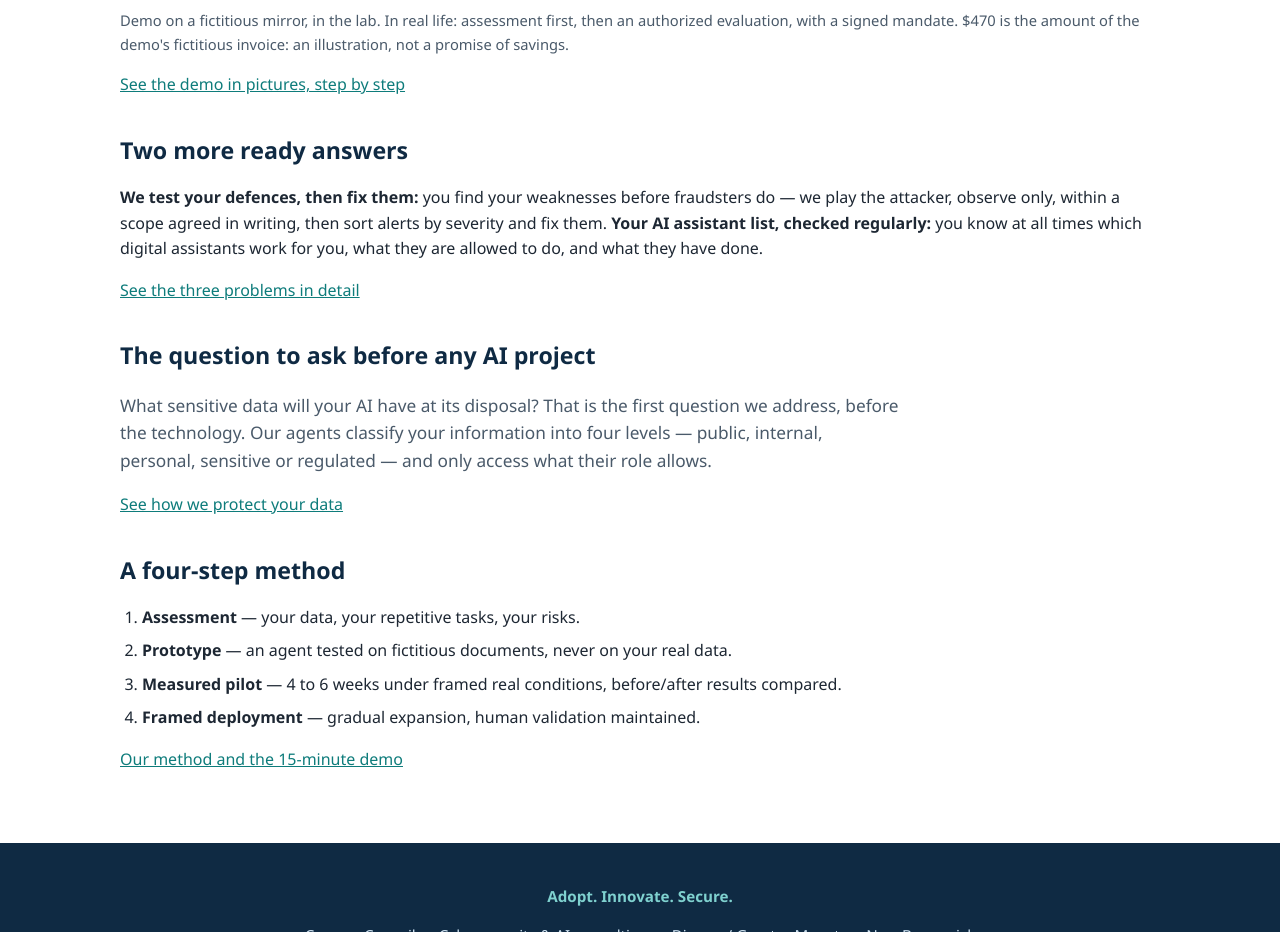
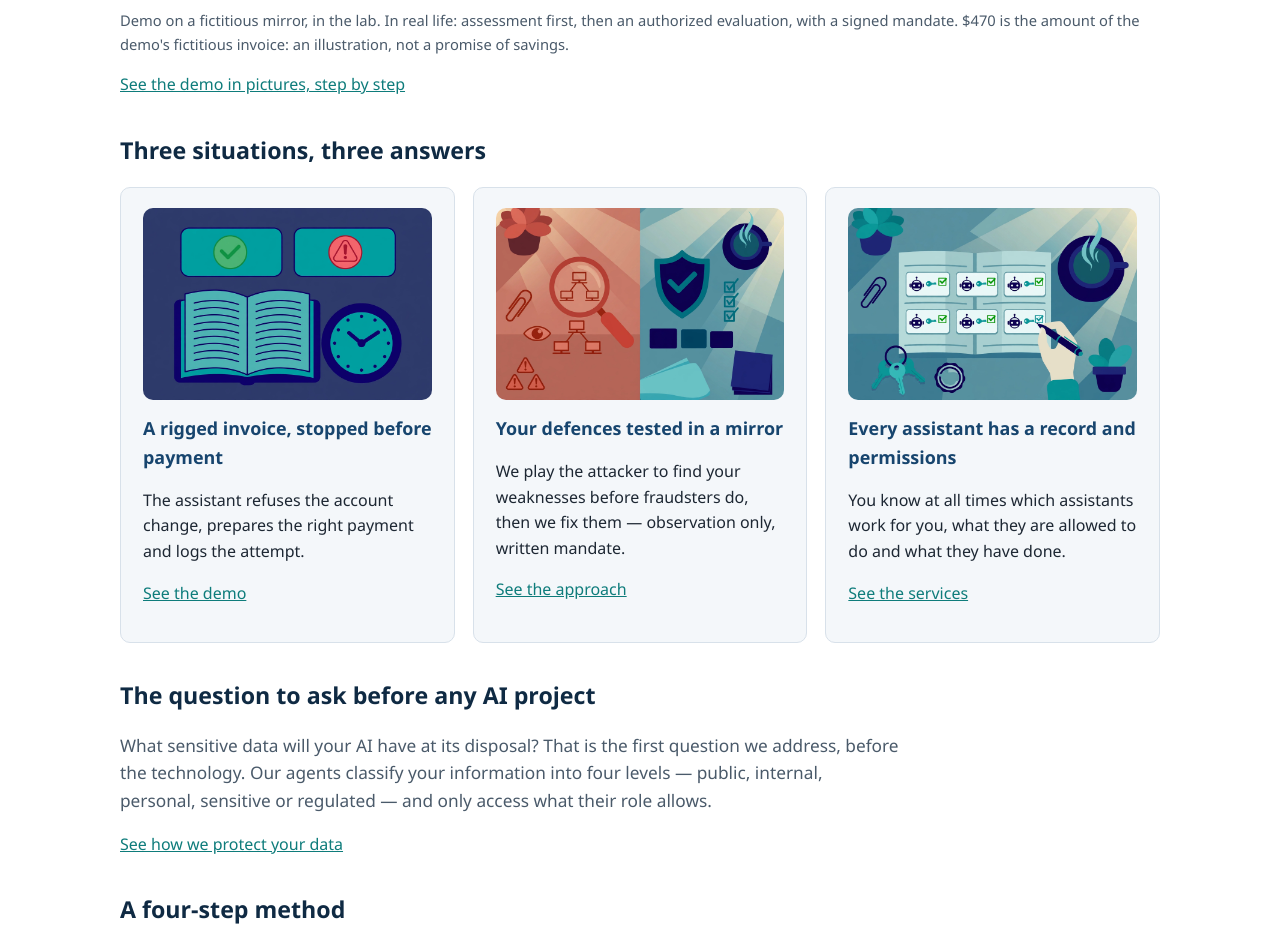
Before and after one commit to mosalica/site-ais-conseil, a plain HTML site: page en/index.html in a window 1280 px wide. Shown: the part 2540-3472 px from the top of the page. Drawn offline with Linux system fonts and the light colour scheme.

Commit message:
Cartes Situations sur l'accueil — résilience miroir, registre des agents

```diff
--- a/en/index.html
+++ b/en/index.html
@@ -78,9 +78,27 @@
   <p class="note">Demo on a fictitious mirror, in the lab. In real life: assessment first, then an authorized evaluation, with a signed mandate. $470 is the amount of the demo's fictitious invoice: an illustration, not a promise of savings.</p>
   <p><a href="method-demo.html#demo-fraude">See the demo in pictures, step by step</a></p>
 
-  <h2>Two more ready answers</h2>
-  <p><strong>We test your defences, then fix them:</strong> you find your weaknesses before fraudsters do — we play the attacker, observe only, within a scope agreed in writing, then sort alerts by severity and fix them. <strong>Your AI assistant list, checked regularly:</strong> you know at all times which digital assistants work for you, what they are allowed to do, and what they have done.</p>
-  <p><a href="method-demo.html">See the three problems in detail</a></p>
+  <h2>Three situations, three answers</h2>
+  <div class="cartes">
+    <div class="carte">
+      <img src="../images/panneau-6-journal-gain-perte.png" alt="An open logbook next to a clock, with a green-check column and a red-warning column.">
+      <h3>A rigged invoice, stopped before payment</h3>
+      <p>The assistant refuses the account change, prepares the right payment and logs the attempt.</p>
+      <p><a href="method-demo.html#demo-fraude">See the demo</a></p>
+    </div>
+    <div class="carte">
+      <img src="../images/carte-resilience-miroir.png" alt="Mirror image: on the left, we look for weaknesses; on the right, we fix them.">
+      <h3>Your defences tested in a mirror</h3>
+      <p>We play the attacker to find your weaknesses before fraudsters do, then we fix them — observation only, written mandate.</p>
+      <p><a href="our-approach.html#red-team">See the approach</a></p>
+    </div>
+    <div class="carte">
+      <img src="../images/carte-registre-agents.png" alt="An open register: every assistant has its record, its permissions and its verification check.">
+      <h3>Every assistant has a record and permissions</h3>
+      <p>You know at all times which assistants work for you, what they are allowed to do and what they have done.</p>
+      <p><a href="services.html">See the services</a></p>
+    </div>
+  </div>
 
   <h2>The question to ask before any AI project</h2>
   <p class="lead">What sensitive data will your AI have at its disposal? That is the first question we address, before the technology. Our agents classify your information into four levels — public, internal, personal, sensitive or regulated — and only access what their role allows.</p>
--- a/styles.css
+++ b/styles.css
@@ -106,6 +106,7 @@ p.lead { font-size: 1.08rem; color: var(--texte-doux); max-width: 780px; }
   padding: 20px 22px;
 }
 .carte h3 { margin-top: 0; }
+.carte img { display: block; width: 100%; height: auto; border-radius: var(--rayon); margin-bottom: 14px; }
 .carte .numero {
   display: inline-block;
   background: var(--marine);
```
Also changed, not shown: en/our-approach.html (+1 -1 lines), index.html (+21 -3 lines), notre-approche.html (+1 -1 lines), images/carte-registre-agents.png (added), images/carte-resilience-miroir.png (added).
